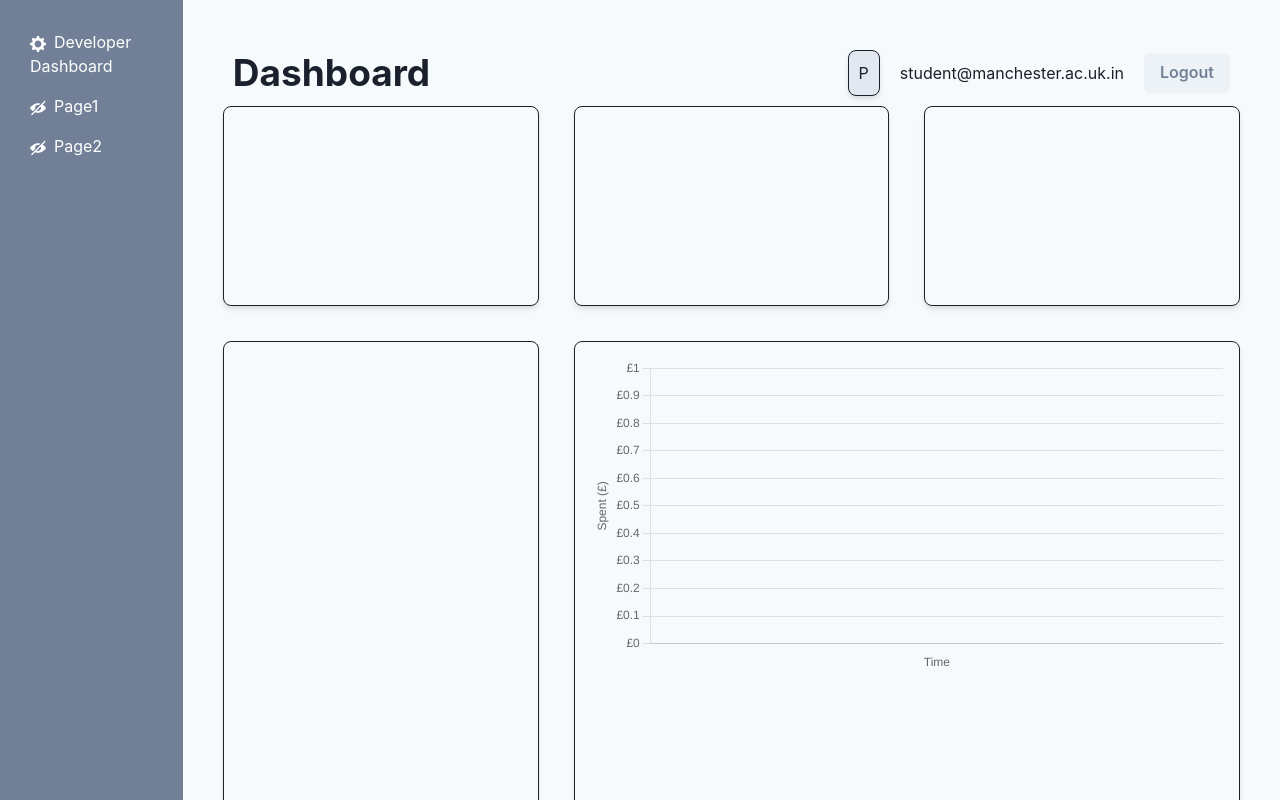
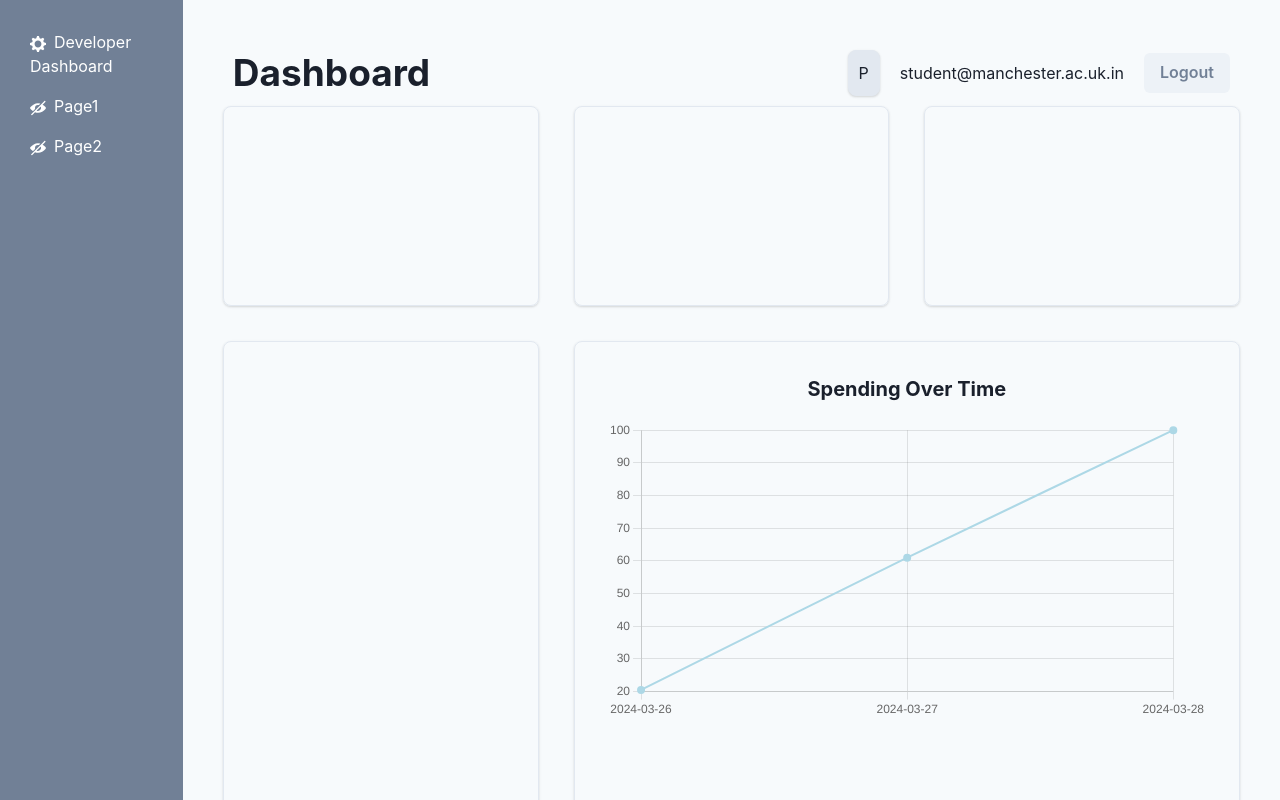
Before and after one commit to manojmanikandan7/PennyWise, a React (Vite) app: page /dashboard in a window 1280 px wide. Shown: the top 800 px of the page. Built offline with nearby package versions, Linux system fonts and the light colour scheme; no server answers.

Commit message:
Added test data for line-chart graph in dashboard, commented out DB connections for now...

```diff
--- a/package.json
+++ b/package.json
@@ -16,8 +16,8 @@
     "@emotion/styled": "^11.11.0",
     "antd": "^5.15.3",
     "axios": "^1.6.8",
+    "chart.js": "^4.4.2",
     "cors": "^2.8.5",
-    "chart.js": "^4.4.2",
     "express": "^4.19.1",
     "framer-motion": "^11.0.20",
     "mysql2": "^3.9.2",
--- a/src/components/LineChart.jsx
+++ b/src/components/LineChart.jsx
@@ -1,39 +1,72 @@
 import React from "react";
 import { Line } from "react-chartjs-2";
+import { Box, Text, useTheme } from "@chakra-ui/react";
+
 function LineChart({ chartData }) {
-  return (
-    <div className="chart-container">
-      <h2 style={{ textAlign: "center" }}></h2>
-      <Line
-        data={chartData}
-        options={{
-          plugins: {
-            legend: {
-              display: false
+  const theme = useTheme(); // Using Chakra UI theme for styling
+
+  const options = {
+    plugins: {
+      legend: {
+        display: false, // Keeps the legend hidden
+      },
+    },
+    scales: {
+      xAxes: [
+        {
+          // Ensure you're using 'xAxes' array for Chart.js 2.x
+          type: "category",
+          display: true, // Ensure the axis itself is displayed
+          scaleLabel: {
+            display: true,
+            labelString: "Time",
+            color: theme.colors.gray[600], // Use theme color for scale title
+            font: {
+              size: theme.fontSizes.md, // Use theme font size for scale title
             },
           },
-          scales: {
-            x: {
-              title: {
-                text: "Time",
-                display: true
-              }
+          ticks: {
+            color: theme.colors.gray[500], // Use theme color for ticks
+          },
+        },
+      ],
+      yAxes: [
+        {
+          // Ensure you're using 'yAxes' array for Chart.js 2.x
+          display: true, // Ensure the axis itself is displayed
+          scaleLabel: {
+            display: true,
+            labelString: "Spent (£)",
+            color: theme.colors.gray[600], // Match theme
+            font: {
+              size: theme.fontSizes.md, // Match theme
             },
-            y: {
-              title: {
-                text: "Spent (£)",
-                display: true,
-              },
-              ticks: {
-                callback: function(value, index, ticks) {
-                  return '£' + value;
-                }
-              }
+          },
+          ticks: {
+            callback: function (value) {
+              return "£" + value;
             },
-          }
-        }}
-      />
-    </div>
+            color: theme.colors.gray[500], // Use theme color for ticks
+          },
+        },
+      ],
+    },
+  };
+
+  return (
+    <Box
+      className="chart-container"
+      p={4} // Padding around the chart
+      bg="grey.400" // Background color
+      borderRadius="lg" // Rounded corners
+    >
+      {/* Optional title centered above the chart */}
+      <Text fontSize="xl" mb={4} textAlign="center" fontWeight="bold">
+        Spending Over Time
+      </Text>
+      <Line data={chartData} options={options} />
+    </Box>
   );
 }
+
 export default LineChart;
--- a/src/components/navbar.jsx
+++ b/src/components/navbar.jsx
@@ -23,11 +23,10 @@ export default function Navbar() {
         <Box
           bg="gray.200"
           p="10px"
-          border="1px solid"
           borderWidth="1px"
           borderRadius="lg"
           overflow="hidden"
-          boxShadow="md"
+          boxShadow="base"
         >
           P
         </Box>
--- a/src/pages/Dashboard.jsx
+++ b/src/pages/Dashboard.jsx
@@ -1,29 +1,30 @@
+// Importing necessary components and hooks from Chakra UI for UI design
 import {
   Box,
   GridItem,
   SimpleGrid,
   Grid,
-  Text,
   ChakraProvider,
   extendTheme,
 } from "@chakra-ui/react";
 
-//Components
+// Importing custom components used in the dashboard
 import Navbar from "/src/components/navbar";
 import Sidebar from "/src/components/sidebar";
 
-// Chart.js imports
-import Chart from 'chart.js/auto'
+// Importing Chart.js for creating charts and the necessary extensions
+import Chart from "chart.js/auto";
 import { CategoryScale } from "chart.js";
 import LineChart from "/src/components/LineChart";
 
+// Importing hooks from React for managing state and side effects
 import { useEffect, useState } from "react";
-import axios from "axios";
+import axios from "axios"; // Importing axios for making HTTP requests
 
+// Placeholder for spending data, to be fetched
 let spendingData = [];
 
-//For custom themes
-//TODO: Add the theme colours
+// Customizing the Chakra UI theme to fit the application's design
 const theme = extendTheme({
   colors: {
     brand: {
@@ -36,9 +37,53 @@ const theme = extendTheme({
   },
 });
 
+// Registering the CategoryScale to be used with Chart.js
 Chart.register(CategoryScale);
 
+//Define Some Example data...
+const transactions = [
+  {
+    id: 1,
+    title: "Uber Ride",
+    amount: "£12.00",
+    date: "2024-03-26",
+    category: "Transportation",
+  },
+  {
+    id: 2,
+    title: "Lunch at Subway",
+    amount: "£8.50",
+    date: "2024-03-26",
+    category: "Food",
+  },
+  {
+    id: 3,
+    title: "Grocery Shopping",
+    amount: "£50.00",
+    date: "2024-03-27",
+    category: "Groceries And Laundry",
+  },
+  {
+    id: 4,
+    title: "Netflix Subscription",
+    amount: "£10.99",
+    date: "2024-03-27",
+    category: "Subscriptions",
+  },
+  {
+    id: 5,
+    title: "Savings Deposit",
+    amount: "£100.00",
+    date: "2024-03-28",
+    category: "Savings/Emergencies",
+  },
+  // ... more transactions
+];
+
+// Dashboard component definition
 export default function Dashboard() {
+  // State for managing the chart data DB Connection
+  /*
   const [chartData, setChartData] = useState({
     labels: spendingData.map((data) => data.x),
     datasets: [
@@ -49,15 +94,24 @@ export default function Dashboard() {
         tension: 0.25,
         borderWidth: 2,
         pointBackgroundColor: "lightblue",
-      }
-    ]
-  })
+      },
+    ],
+  });
+  */
 
+  // Using useEffect to fetch spending data when the component mounts DB Connection
+  /*
+  useEffect(() => {
+    formatSpendingData();
+  }, []);
+  */
+
+  // Function to fetch and format spending data from an API DB Connection
+  /*
   const formatSpendingData = async () => {
     try {
       const fetchData = await axios.get("http://localhost:3000/dashboard");
-
-      spendingData = fetchData.data
+      spendingData = fetchData.data;
       setChartData({
         labels: spendingData.map((data) => data.x),
         datasets: [
@@ -68,22 +122,64 @@ export default function Dashboard() {
             tension: 0.25,
             borderWidth: 2,
             pointBackgroundColor: "lightblue",
-          }
-        ]
-      })
+          },
+        ],
+      });
     } catch (error) {
       console.error("Error getting spending data", error);
     }
   };
+  */
+
+  const [chartData, setChartData] = useState({
+    labels: [],
+    datasets: [
+      {
+        label: "Spent (£)",
+        data: [],
+        borderColor: "lightblue",
+        tension: 0.25,
+        borderWidth: 2,
+        pointBackgroundColor: "lightblue",
+      },
+    ],
+  });
 
   useEffect(() => {
-    formatSpendingData();
+    const spendingByDate = transactions.reduce((acc, transaction) => {
+      const date = transaction.date;
+      const amount = parseFloat(transaction.amount.replace("£", ""));
+      if (acc[date]) {
+        acc[date] += amount;
+      } else {
+        acc[date] = amount;
+      }
+      return acc;
+    }, {});
+
+    const labels = Object.keys(spendingByDate).sort();
+    const data = labels.map((label) => spendingByDate[label]);
+
+    setChartData({
+      labels: labels,
+      datasets: [
+        {
+          label: "Spent (£)",
+          data: data,
+          borderColor: "lightblue",
+          tension: 0.25,
+          borderWidth: 2,
+          pointBackgroundColor: "lightblue",
+        },
+      ],
+    });
   }, []);
 
+  // Rendering the dashboard UI
   return (
     <ChakraProvider theme={theme}>
       <Grid templateColumns="repeat(7, 1fr)" bg="gray.50">
-        {/* sidebar */}
+        {/* Sidebar section */}
         <GridItem
           as="aside"
           colSpan="1"
@@ -94,68 +190,46 @@ export default function Dashboard() {
           <Sidebar />
         </GridItem>
 
-        {/* main content & navbar */}
+        {/* Main content section, including navbar and charts */}
         <GridItem as="main" colSpan="6" p="40px">
           <Navbar />
           <SimpleGrid spacing={35} columns={3}>
-            {/* this is the spending ratio */}
-            <GridItem colSpan="1">
+            {/* Placeholder boxes for different dashboard components */}
+            {/* Spending ratio, pie chart, and income details sections */}
+            {["Spending Ratio", "Pie Chart", "Income Details"].map(
+              (label, index) => (
+                <GridItem key={index} colSpan="1">
                   <Box
                     h="200px"
-                border="1px solid"
                     borderWidth="1px"
                     borderRadius="lg"
                     overflow="hidden"
                     p={4}
-                boxShadow="md"
+                    boxShadow="base"
                   ></Box>
                 </GridItem>
-            {/* this is the pie chart */}
-            <GridItem colSpan="1">
+              )
+            )}
+            {/* Transaction history section */}
+            <GridItem colSpan="1" rowSpan="2">
               <Box
-                h="200px"
-                border="1px solid"
+                h="600px"
                 borderWidth="1px"
                 borderRadius="lg"
                 overflow="hidden"
                 p={4}
-                boxShadow="md"
+                boxShadow="base"
               ></Box>
             </GridItem>
-            {/* this is the income details */}
-            <GridItem colSpan="1">
+            {/* Line chart or bar chart section */}
+            <GridItem colSpan="2" rowSpan="2">
               <Box
-                h="200px"
-                border="1px solid"
+                h="600px"
                 borderWidth="1px"
                 borderRadius="lg"
                 overflow="hidden"
                 p={4}
-                boxShadow="md"
-              ></Box>
-            </GridItem>
-            {/* this is the transaction history */}
-            <GridItem colSpan="1" rowSpan="2">
-              <Box
-                h="600px"
-                border="1px solid"
-                borderWidth="1px"
-                borderRadius="lg"
-                overflow="hidden"
-                p={4}
-                boxShadow="md"
-              ></Box>
-            </GridItem>
-            {/* this is the line chart or bar chart */}
-            <GridItem colSpan="2" rowSpan="2">
-              <Box
-                h="600px"
-                border="1px solid"
-                borderWidth="1px"
-                borderRadius="lg"
-                overflow="hidden"
-                p={4}
-                boxShadow="md"
+                boxShadow="base"
               >
                 <div className="App">
                   <LineChart chartData={chartData} />
```
Also changed, not shown: 1 other file (tests, documents, lock files or other folders). Lines whose indentation alone changed are shown as unchanged.
